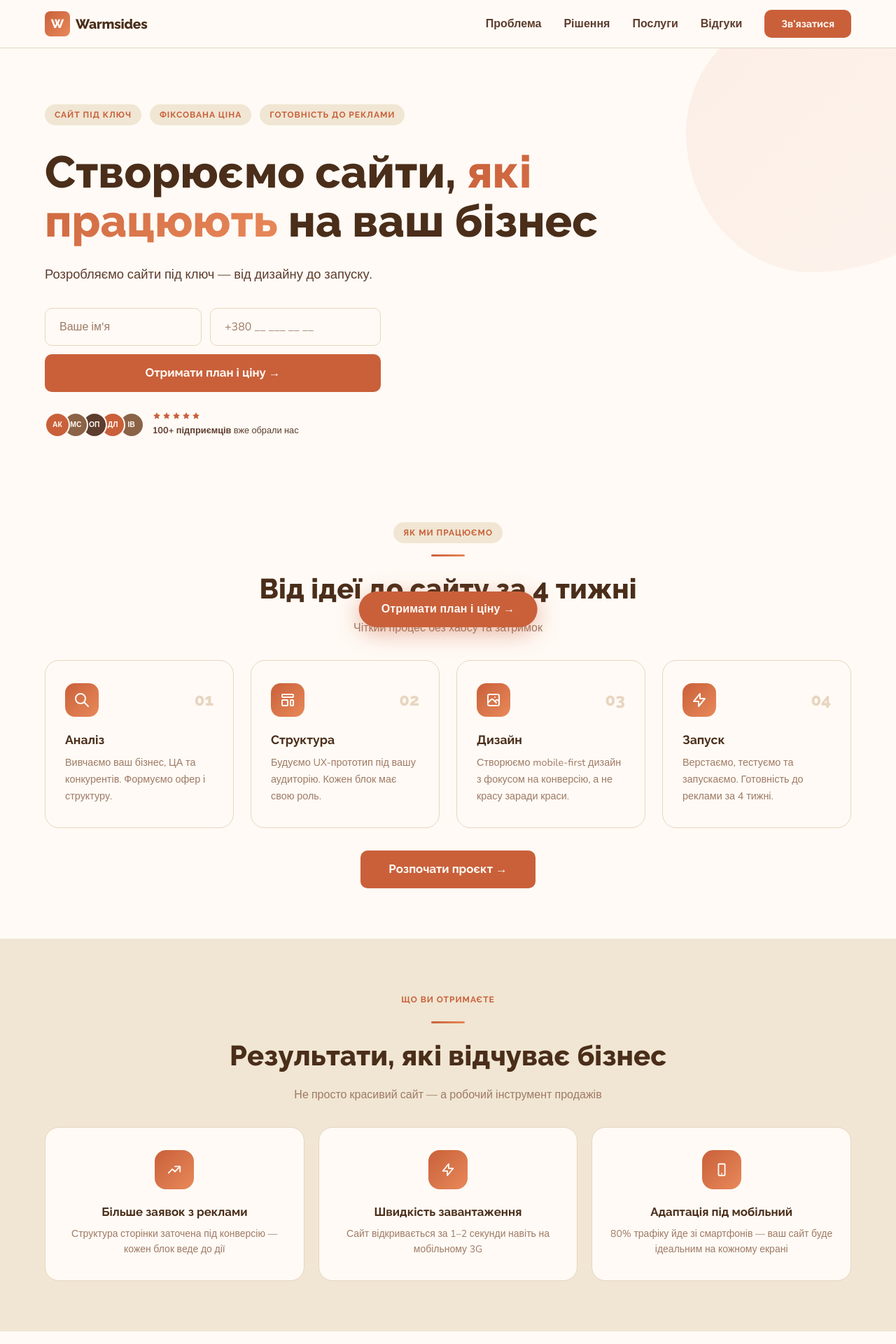
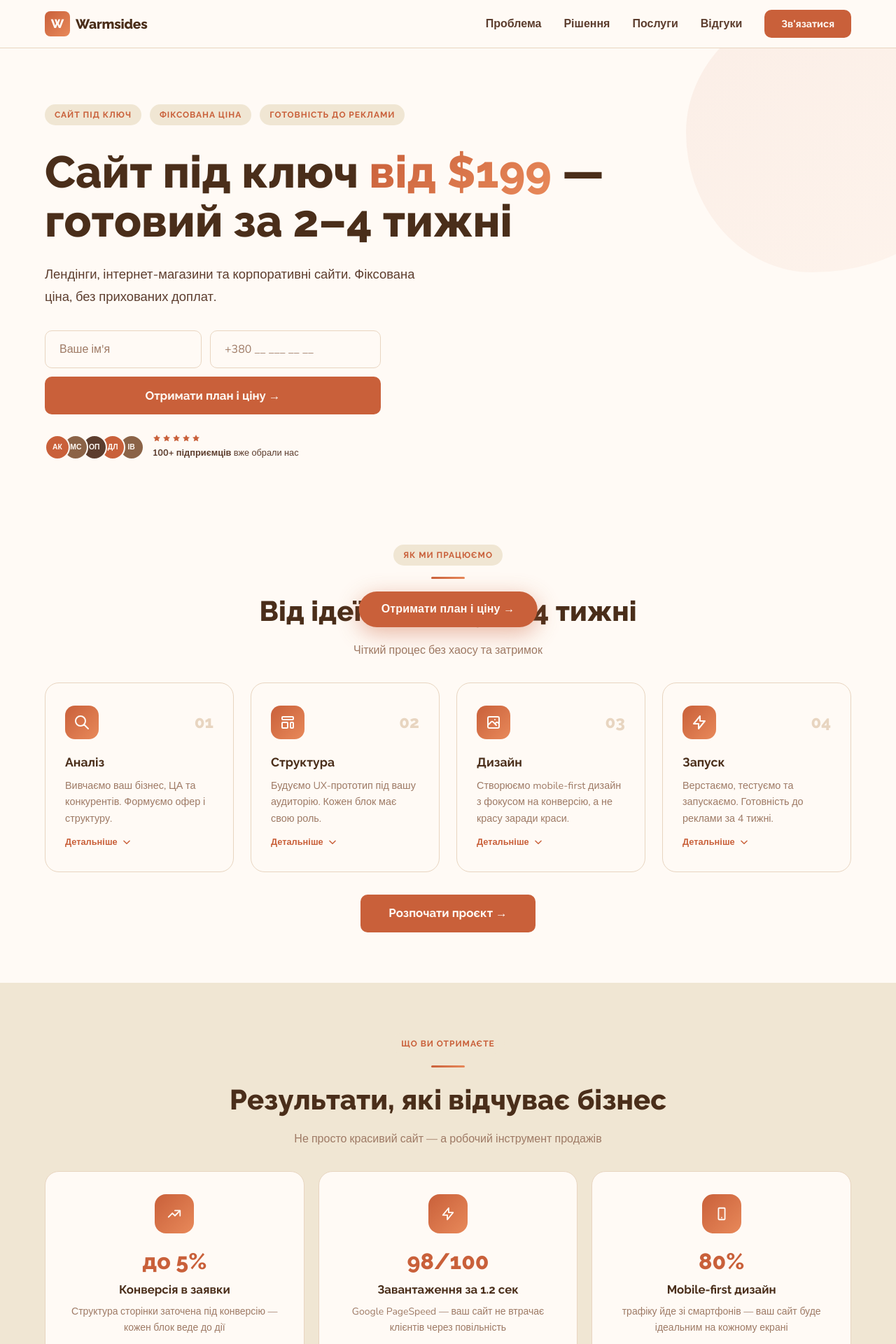
Before and after one commit to nicksolntsev2808/wamsides_landing, a React (Vite) app: page / in a window 1280 px wide. Shown: the top 1920 px of the page at 70% size. Built offline with nearby package versions, Linux system fonts and the light colour scheme.

Commit message:
Add files via upload

```diff
--- a/src/web/pages/Home.tsx
+++ b/src/web/pages/Home.tsx
@@ -151,14 +151,14 @@ function Hero() {
 
         {/* Headline */}
         <h1 className="fade-up fade-up-delay-1" style={{ fontFamily: "Raleway, sans-serif", fontWeight: 800, fontSize: "clamp(2.2rem, 5vw, 4.5rem)", lineHeight: 1.1, color: "#4A2E1A", maxWidth: "800px", marginBottom: "1.5rem" }}>
-          Створюємо сайти,{" "}
-          <span className="ws-gradient-text">які працюють</span>{" "}
-          на ваш бізнес
+          Сайт під ключ{" "}
+          <span className="ws-gradient-text">від $199</span>
+          {" — "}готовий за 2–4 тижні
         </h1>
 
         {/* Sub */}
         <p className="fade-up fade-up-delay-2" style={{ fontFamily: "Nunito, sans-serif", fontSize: "1.15rem", color: "#5C3D2E", maxWidth: "560px", lineHeight: 1.75, marginBottom: "2rem" }}>
-          Розробляємо сайти під ключ — від дизайну до запуску.
+          Лендінги, інтернет-магазини та корпоративні сайти. Фіксована ціна, без прихованих доплат.
         </p>
 
         {/* Inline hero form */}
@@ -248,6 +248,7 @@ function Solution() {
       num: "01",
       title: "Аналіз",
       desc: "Вивчаємо ваш бізнес, ЦА та конкурентів. Формуємо офер і структуру.",
+      details: "30-хвилинний дзвінок, де розберемо вашу нішу, аудиторію та конкурентів. Ви отримаєте чіткий план з термінами та фіксованою ціною — безкоштовно.",
       icon: (
         <svg width="24" height="24" fill="none" viewBox="0 0 24 24" stroke="currentColor" strokeWidth="2">
           <path strokeLinecap="round" strokeLinejoin="round" d="M21 21l-6-6m2-5a7 7 0 11-14 0 7 7 0 0114 0z" />
@@ -258,6 +259,7 @@ function Solution() {
       num: "02",
       title: "Структура",
       desc: "Будуємо UX-прототип під вашу аудиторію. Кожен блок має свою роль.",
+      details: "Створюємо wireframe кожної сторінки. Ви бачите структуру до початку дизайну і можете внести зміни. Жодної роботи «наосліп».",
       icon: (
         <svg width="24" height="24" fill="none" viewBox="0 0 24 24" stroke="currentColor" strokeWidth="2">
           <path strokeLinecap="round" strokeLinejoin="round" d="M4 5a1 1 0 011-1h14a1 1 0 011 1v2a1 1 0 01-1 1H5a1 1 0 01-1-1V5zM4 13a1 1 0 011-1h6a1 1 0 011 1v6a1 1 0 01-1 1H5a1 1 0 01-1-1v-6zM16 13a1 1 0 011-1h2a1 1 0 011 1v6a1 1 0 01-1 1h-2a1 1 0 01-1-1v-6z" />
@@ -268,6 +270,7 @@ function Solution() {
       num: "03",
       title: "Дизайн",
       desc: "Створюємо mobile-first дизайн з фокусом на конверсію, а не красу заради краси.",
+      details: "Презентуємо дизайн у Figma. До 3 раундів правок включено. Ви затверджуєте кожну сторінку перед версткою — без сюрпризів.",
       icon: (
         <svg width="24" height="24" fill="none" viewBox="0 0 24 24" stroke="currentColor" strokeWidth="2">
           <path strokeLinecap="round" strokeLinejoin="round" d="M4 16l4.586-4.586a2 2 0 012.828 0L16 16m-2-2l1.586-1.586a2 2 0 012.828 0L20 14m-6-6h.01M6 20h12a2 2 0 002-2V6a2 2 0 00-2-2H6a2 2 0 00-2 2v12a2 2 0 002 2z" />
@@ -278,6 +281,7 @@ function Solution() {
       num: "04",
       title: "Запуск",
       desc: "Верстаємо, тестуємо та запускаємо. Готовність до реклами за 4 тижні.",
+      details: "Адаптивна верстка, підключення аналітики (GA4, Meta Pixel), тестування на всіх пристроях. Після запуску — 30 днів безкоштовної підтримки.",
       icon: (
         <svg width="24" height="24" fill="none" viewBox="0 0 24 24" stroke="currentColor" strokeWidth="2">
           <path strokeLinecap="round" strokeLinejoin="round" d="M13 10V3L4 14h7v7l9-11h-7z" />
@@ -285,6 +289,19 @@ function Solution() {
       ),
     },
   ];
+
+  const [expandedStep, setExpandedStep] = useState<number | null>(null);
+
+  const toggleStep = (i: number) => {
+    const wasOpen = expandedStep === i;
+    setExpandedStep(wasOpen ? null : i);
+    if (!wasOpen) {
+      window.gtag?.("event", "step_expand", {
+        event_category: "engagement",
+        event_label: steps[i].title,
+      });
+    }
+  };
 
   return (
     <section id="solution" style={{ background: "#FFFAF5", padding: "4.5rem 0" }}>
@@ -303,7 +320,11 @@ function Solution() {
         <div style={{ display: "grid", gridTemplateColumns: "repeat(auto-fit, minmax(220px, 1fr))", gap: "1.5rem", marginBottom: "2rem" }}>
           {steps.map((step, i) => (
             <div key={i} className={`fade-up fade-up-delay-${i + 1}`} style={{ position: "relative" }}>
-              <div className="ws-card" style={{ height: "100%", border: "1px solid #E8D5C0", padding: "2rem 1.75rem" }}>
+              <div
+                className="ws-card"
+                onClick={() => toggleStep(i)}
+                style={{ height: "100%", border: "1px solid #E8D5C0", padding: "2rem 1.75rem", cursor: "pointer", transition: "box-shadow 0.25s ease" }}
+              >
                 <div style={{ display: "flex", alignItems: "center", justifyContent: "space-between", marginBottom: "1.25rem" }}>
                   <div style={{ width: "3rem", height: "3rem", borderRadius: "0.875rem", background: "linear-gradient(135deg, #C9603A, #E8895A)", display: "flex", alignItems: "center", justifyContent: "center", color: "#FFFAF5" }}>
                     {step.icon}
@@ -316,6 +337,22 @@ function Solution() {
                 <p style={{ fontFamily: "Nunito, sans-serif", color: "#9E7A65", fontSize: "0.9rem", lineHeight: 1.65, margin: 0 }}>
                   {step.desc}
                 </p>
+                {expandedStep === i && (
+                  <div style={{ marginTop: "0.75rem", paddingTop: "0.75rem", borderTop: "1px solid #E8D5C0", animation: "fadeInDown 0.25s ease" }}>
+                    <p style={{ fontFamily: "Nunito, sans-serif", color: "#5C3D2E", fontSize: "0.85rem", lineHeight: 1.7, margin: 0 }}>
+                      {step.details}
+                    </p>
+                  </div>
+                )}
+                <div style={{ display: "flex", alignItems: "center", gap: "0.4rem", marginTop: "0.75rem" }}>
+                  <span style={{ fontFamily: "Nunito, sans-serif", fontSize: "0.8rem", fontWeight: 600, color: "#C9603A" }}>
+                    {expandedStep === i ? "Згорнути" : "Детальніше"}
+                  </span>
+                  <svg width="14" height="14" fill="none" viewBox="0 0 24 24" stroke="#C9603A" strokeWidth="2.5"
+                    style={{ transform: expandedStep === i ? "rotate(180deg)" : "rotate(0deg)", transition: "transform 0.25s ease" }}>
+                    <path strokeLinecap="round" strokeLinejoin="round" d="M19 9l-7 7-7-7" />
+                  </svg>
+                </div>
               </div>
               {i < steps.length - 1 && (
                 <div style={{ display: "none" }} className="step-arrow" />
@@ -343,7 +380,8 @@ function Solution() {
 function Results() {
   const items = [
     {
-      title: "Більше заявок з реклами",
+      title: "Конверсія в заявки",
+      stat: "до 5%",
       desc: "Структура сторінки заточена під конверсію — кожен блок веде до дії",
       icon: (
         <svg width="22" height="22" fill="none" viewBox="0 0 24 24" stroke="currentColor" strokeWidth="2">
@@ -352,8 +390,9 @@ function Results() {
       ),
     },
     {
-      title: "Швидкість завантаження",
-      desc: "Сайт відкривається за 1–2 секунди навіть на мобільному 3G",
+      title: "Завантаження за 1.2 сек",
+      stat: "98/100",
+      desc: "Google PageSpeed — ваш сайт не втрачає клієнтів через повільність",
       icon: (
         <svg width="22" height="22" fill="none" viewBox="0 0 24 24" stroke="currentColor" strokeWidth="2">
           <path strokeLinecap="round" strokeLinejoin="round" d="M13 10V3L4 14h7v7l9-11h-7z" />
@@ -361,8 +400,9 @@ function Results() {
       ),
     },
     {
-      title: "Адаптація під мобільний",
-      desc: "80% трафіку йде зі смартфонів — ваш сайт буде ідеальним на кожному екрані",
+      title: "Mobile-first дизайн",
+      stat: "80%",
+      desc: "трафіку йде зі смартфонів — ваш сайт буде ідеальним на кожному екрані",
       icon: (
         <svg width="22" height="22" fill="none" viewBox="0 0 24 24" stroke="currentColor" strokeWidth="2">
           <path strokeLinecap="round" strokeLinejoin="round" d="M12 18h.01M8 21h8a1 1 0 001-1V4a1 1 0 00-1-1H8a1 1 0 00-1 1v16a1 1 0 001 1z" />
@@ -388,9 +428,12 @@ function Results() {
         <div style={{ display: "grid", gridTemplateColumns: "repeat(auto-fit, minmax(200px, 1fr))", gap: "1.25rem" }}>
           {items.map((item, i) => (
             <div key={i} className={`ws-card fade-up fade-up-delay-${i + 1}`} style={{ border: "1px solid #E8D5C0", textAlign: "center", padding: "2rem 1.5rem" }}>
-              <div style={{ width: "3.5rem", height: "3.5rem", borderRadius: "1rem", background: "linear-gradient(135deg, #C9603A, #E8895A)", display: "flex", alignItems: "center", justifyContent: "center", color: "#FFFAF5", margin: "0 auto 1.25rem" }}>
+              <div style={{ width: "3.5rem", height: "3.5rem", borderRadius: "1rem", background: "linear-gradient(135deg, #C9603A, #E8895A)", display: "flex", alignItems: "center", justifyContent: "center", color: "#FFFAF5", margin: "0 auto 1rem" }}>
                 {item.icon}
               </div>
+              <span style={{ fontFamily: "Raleway, sans-serif", fontWeight: 800, fontSize: "2rem", color: "#C9603A", display: "block", marginBottom: "0.25rem" }}>
+                {item.stat}
+              </span>
               <h3 style={{ fontFamily: "Raleway, sans-serif", fontWeight: 700, fontSize: "1.05rem", color: "#4A2E1A", margin: "0 0 0.5rem" }}>
                 {item.title}
               </h3>
@@ -408,7 +451,7 @@ function Results() {
 
 
 /* ─── PORTFOLIO ─── */
-function PortfolioCard({ title, tag, desc, images }: { title: string; tag: string; desc: string; images: string[] }) {
+function PortfolioCard({ title, tag, desc, result, images }: { title: string; tag: string; desc: string; result: string; images: string[] }) {
   const [slide, setSlide] = useState(0);
   const [lightbox, setLightbox] = useState(false);
 
@@ -472,6 +515,9 @@ function PortfolioCard({ title, tag, desc, images }: { title: string; tag: strin
           <h3 style={{ fontFamily: "Raleway, sans-serif", fontWeight: 800, fontSize: "1.1rem", color: "#4A2E1A", margin: "0 0 0.4rem" }}>
             {title}
           </h3>
+          <p style={{ fontFamily: "Nunito, sans-serif", fontSize: "0.8rem", fontWeight: 700, color: "#C9603A", margin: "0 0 0.4rem", lineHeight: 1.4 }}>
+            📈 {result}
+          </p>
           <p style={{ fontFamily: "Nunito, sans-serif", fontSize: "0.85rem", color: "#5C3D2E", lineHeight: 1.6, margin: "0 0 1rem" }}>
             {desc}
           </p>
@@ -519,30 +565,35 @@ function Portfolio() {
     {
       title: "Daddy Smoke",
       tag: "Інтернет-магазин",
+      result: "Перші 30 замовлень за тиждень після запуску",
       desc: "Дизайн та розробка інтернет-магазину для українського виробника мангалів, грилів та BBQ обладнання",
       images: ["/portfolio/daddy-smoke-1.png", "/portfolio/daddy-smoke-2.png"],
     },
     {
       title: "Finik",
       tag: "Інтернет-магазин",
+      result: "Конверсія 4.2% з першого місяця реклами",
       desc: "Сучасний інтернет-магазин сухофруктів, горіхів та східних солодощів з mobile-first дизайном",
       images: ["/portfolio/finik-3.png", "/portfolio/finik-1.png", "/portfolio/finik-2.png"],
     },
     {
       title: "Speak Up",
       tag: "Освітня платформа",
+      result: "Час реєстрації скоротився з 5 до 2 хвилин",
       desc: "Корпоративний сайт та інтерактивна онлайн-платформа для вивчення англійської мови",
       images: ["/portfolio/speakup-1.png", "/portfolio/speakup-2.png", "/portfolio/speakup-3.png", "/portfolio/speakup-4.png"],
     },
     {
       title: "Play Vision",
       tag: "PWA-платформа",
+      result: "500+ користувачів за перший місяць",
       desc: "Футбольна освітня PWA-платформа: хаб знань з фільтрацією курсів, менторинг, івенти та AI-помічник",
       images: ["/portfolio/play-vision-lap.png", "/portfolio/play-vision-tab.png", "/portfolio/play-vision-mb.png", "/portfolio/play-vision-desc.png"],
     },
     {
       title: "Beauty Shop",
       tag: "Інтернет-магазин",
+      result: "PageSpeed 96/100 на мобільному",
       desc: "Онлайн-магазин косметики та інструментів для б'юті-майстрів: каталог, кошик, промокоди, особистий кабінет",
       images: ["/portfolio/beauty-shop-desc.png", "/portfolio/beauty-shop-lap.png", "/portfolio/beauty-shop-tab.png", "/portfolio/beauty-shop-mb.png"],
     },
@@ -1128,21 +1179,40 @@ function FAQ() {
   const items = [
     {
       q: "Скільки коштує розробка сайту?",
-      a: "Вартість стартує до $299 за лендінг і від $3 000 за інтернет-магазин. Точна цифра залежить від обсягу — розрахуємо безкоштовно після короткого дзвінка.",
+      a: "Лендінг — від $199, корпоративний сайт — від $599, інтернет-магазин — від $3 000. Точна ціна залежить від обсягу — розрахуємо безкоштовно після короткого дзвінка.",
+    },
+    {
+      q: "Чому так дешево?",
+      a: "Ми працюємо з перевіреними шаблонами та компонентами, що дозволяє скоротити час розробки без втрати якості. Ви не платите за \"винахід велосипеда\" — тільки за адаптацію під ваш бізнес.",
     },
     {
       q: "Скільки часу займе розробка?",
-      a: "Стандартний термін — 4 тижні від затвердження структури до запуску. Це фіксований дедлайн, а не приблизна оцінка.",
+      a: "Лендінг — 1–2 тижні, корпоративний сайт — 3–4 тижні, інтернет-магазин — 4–6 тижнів. Це фіксований дедлайн, а не приблизна оцінка.",
     },
     {
       q: "Що якщо мені не сподобається результат?",
-      a: "Ми презентуємо дизайн до верстки і вносимо правки до затвердження. Якщо після старту щось потрібно змінити — перші 2 тижні правки включені в ціну.",
+      a: "Ми презентуємо дизайн до верстки і вносимо правки до затвердження. До 3 раундів правок включено. Якщо після запуску щось потрібно змінити — перші 2 тижні правки безкоштовно.",
     },
     {
       q: "Чи є підтримка після здачі проєкту?",
       a: "Так. Протягом 30 днів після запуску ми на зв'язку і виправляємо баги безкоштовно. Подальша підтримка обговорюється окремо.",
     },
+    {
+      q: "Що потрібно від мене для старту?",
+      a: "Тільки ваша ідея або приклади сайтів, які подобаються. Тексти, фото та структуру ми допоможемо підготувати.",
+    },
   ];
+
+  const handleToggle = (i: number) => {
+    const wasOpen = open === i;
+    setOpen(wasOpen ? null : i);
+    if (!wasOpen) {
+      window.gtag?.("event", "faq_click", {
+        event_category: "engagement",
+        event_label: items[i].q,
+      });
+    }
+  };
 
   return (
     <section style={{ background: "#F0E6D3", padding: "4rem 0" }}>
@@ -1162,7 +1232,7 @@ function FAQ() {
               style={{ background: "#FFFAF5", borderRadius: "1rem", border: "1px solid #E8D5C0", overflow: "hidden" }}
             >
               <button
-                onClick={() => setOpen(open === i ? null : i)}
+                onClick={() => handleToggle(i)}
                 style={{
                   width: "100%", background: "none", border: "none", cursor: "pointer",
                   padding: "1.25rem 1.5rem", display: "flex", alignItems: "center",
@@ -1265,6 +1335,7 @@ export default function Home() {
       <Results />
       <Portfolio />
       <Reviews />
+      <FAQ />
       <Contact />
       <Footer />
       <StickyButton />
```
